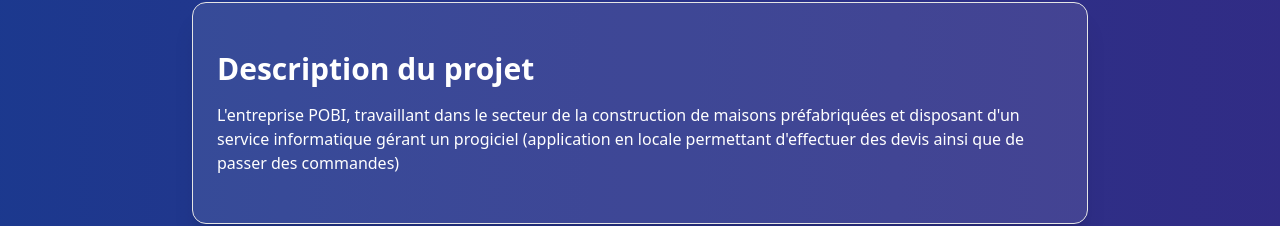
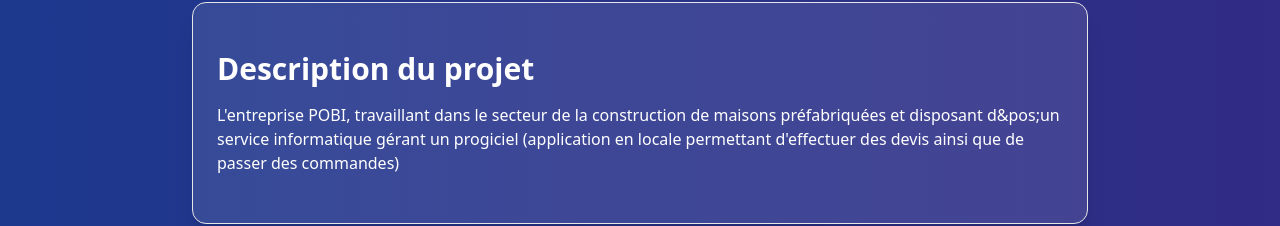
Before and after one commit to Lm9270/portfolio, a Next.js app: page /Maui in a window 1280 px wide. Shown: the part 234-460 px from the top of the page. Built offline with nearby package versions, Linux system fonts and the light colour scheme.

Commit message:
Ajout de Maui et Pobi 2

```diff
--- a/src/app/Maui/page.tsx
+++ b/src/app/Maui/page.tsx
@@ -18,7 +18,7 @@
           <CardContent className="p-6">
             <h2 className="text-white text-3xl font-semibold mb-4">Description du projet</h2>
             <p className='text-white'>
-              L&apos;entreprise POBI, travaillant dans le secteur de la construction de maisons préfabriquées et disposant d'un service informatique gérant un progiciel (application en locale permettant d'effectuer des devis ainsi que de passer des commandes)
+              L&apos;entreprise POBI, travaillant dans le secteur de la construction de maisons préfabriquées et disposant d&pos;un service informatique gérant un progiciel (application en locale permettant d&apos;effectuer des devis ainsi que de passer des commandes)
             </p>
           </CardContent>
         </Card>
--- a/src/app/MentionsLegales/page.tsx
+++ b/src/app/MentionsLegales/page.tsx
@@ -7,7 +7,7 @@
       <div className="text-center space-y-2">
         <h1 className="text-5xl font-bold">Mentions légales</h1>
         <p className="text-lg max-w-2xl mx-auto">
-          Conformément à la loi n°2004-575 du 21 juin 2004 pour la confiance dans l'économie numérique.
+          Conformément à la loi n°2004-575 du 21 juin 2004 pour la confiance dans l&apos;économie numérique.
         </p>
       </div>
 
@@ -34,7 +34,7 @@
           <CardContent className="p-6 space-y-4 text-white">
             <h2 className="text-2xl font-semibold">Propriété intellectuelle</h2>
             <p>
-              L'ensemble du contenu de ce site (textes, images, code, etc.) est protégé par le droit d&apos;auteur. Toute reproduction non autorisée est interdite.
+              L&apos;ensemble du contenu de ce site (textes, images, code, etc.) est protégé par le droit d&apos;auteur. Toute reproduction non autorisée est interdite.
             </p>
           </CardContent>
         </Card>
--- a/src/app/Pobi/page.tsx
+++ b/src/app/Pobi/page.tsx
@@ -9,8 +9,8 @@
   return (
     <div className="min-h-screen bg-gradient-to-r from-blue-900 to-indigo-900 text-white p-8 space-y-8 pt-30">
       <div className="text-center space-y-2">
-        <h1 className="text-5xl font-bold">Développement back-end et front-end d'un progiciel</h1>
-        <p className="text-lg max-w-2xl mx-auto">Mission dans le cadre de mon stage de première année chez l'entreprise POBI Industrie</p>
+        <h1 className="text-5xl font-bold">Développement back-end et front-end d&apos;un progiciel</h1>
+        <p className="text-lg max-w-2xl mx-auto">Mission dans le cadre de mon stage de première année chez l&apos;entreprise POBI Industrie</p>
       </div>
 
       <section className="max-w-4xl mx-auto">
@@ -18,7 +18,7 @@
           <CardContent className="p-6">
             <h2 className="text-white text-3xl font-semibold mb-4">Description du projet</h2>
             <p className='text-white'>
-              L&apos;entreprise POBI, travaillant dans le secteur de la construction de maisons préfabriquées et disposant d'un service informatique gérant un progiciel (application en locale permettant d'effectuer des devis ainsi que de passer des commandes)
+              L&apos;entreprise POBI, travaillant dans le secteur de la construction de maisons préfabriquées et disposant d&apos;un service informatique gérant un progiciel (application en locale permettant d&apos;effectuer des devis ainsi que de passer des commandes)
             </p>
           </CardContent>
         </Card>
```
